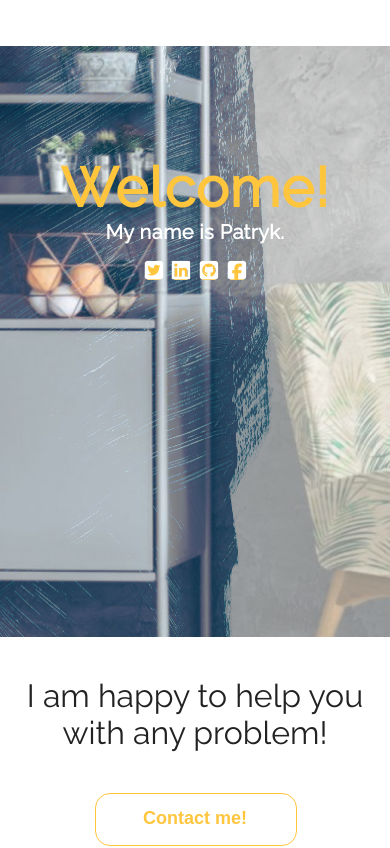
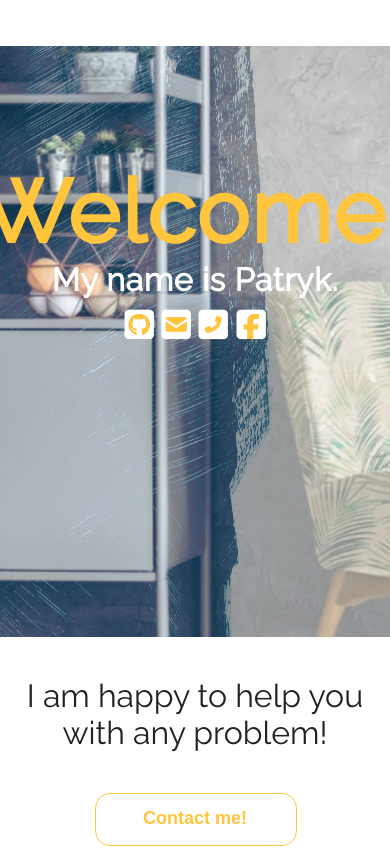
Before and after one commit to budnickip/portfolio, a plain HTML site: page index.html in a window 390 px wide. Shown: the top 848 px of the page. Drawn offline with Linux system fonts and the light colour scheme.

Commit message:
new icons in header, change font-size icon mobile

```diff
--- a/index.html
+++ b/index.html
@@ -49,10 +49,10 @@
                 <h1 class="baner-text__header">Welcome!</h1>
                 <p class="baner-text__paragraph">My name is Patryk.</p>
                 <p class="baner-text__icons">
-                    <a href="https://github.com/budnickip" target="_blank"><i class="fab fa-twitter-square icon-color"></i></a>
-                    <a href="https://github.com/budnickip" target="_blank"><i class="fab fa-linkedin icon-color"></i></a>
-                    <a href="https://github.com/budnickip" target="_blank"><i class="fab fa-github-square icon-color"></i></a>
-                    <a href="https://github.com/budnickip" target="_blank"><i class="fab fa-facebook-square icon-color"></i></a>
+                    <a href="https://github.com/budnickip" target="_blank" rel="nofollow"><i class="fab fa-github-square icon-color"></i></a>
+                    <a href="mailto:p.budnicki95@gmail.com" rel="nofollow"><i class="fas fa-envelope-square icon-color"></i></a>
+                    <a href="tel:503758919" rel="nofollow"><i class="fas fa-phone-square-alt icon-color"></i></a>
+                    <a href="https://www.facebook.com/patrykbudnickizs" target="_blank" rel="nofollow"><i class="fab fa-facebook-square icon-color"></i></a>
                 </p>
             </div>
         </div>
--- a/styles/components/baner.css
+++ b/styles/components/baner.css
@@ -181,26 +181,26 @@ znalazłem inne, działające rozwiązanie*/
 }
 
 @media (min-width: 1px) and (max-width: 480px) {
-    .baner-text{
+   /*  .baner-text{
         font-size: 10px;
-        /*top: 5px; */
+        /*top: 5px;
     }
     .baner-text__header{
         line-height: 3rem;
-    }
+    } */
     .baner{
         height: 70vh;
     }
 }
 
 @media (min-width: 481px) and (max-width: 768px){
-    .baner-text{
+   /* .baner-text{
         font-size: 12px;
-       /* top: 5px; */
+        top: 5px;
     }
     .baner-text__header{
         line-height: 5rem;
-    }
+    } */
     .baner{
         height: 70vh;
     }
```
